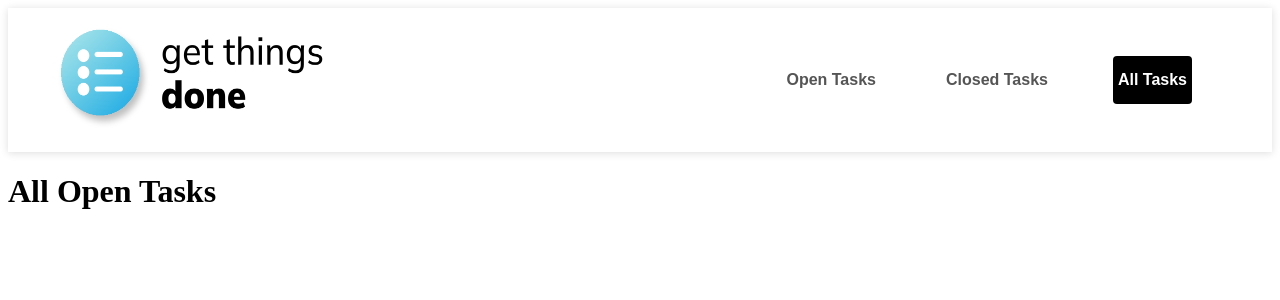
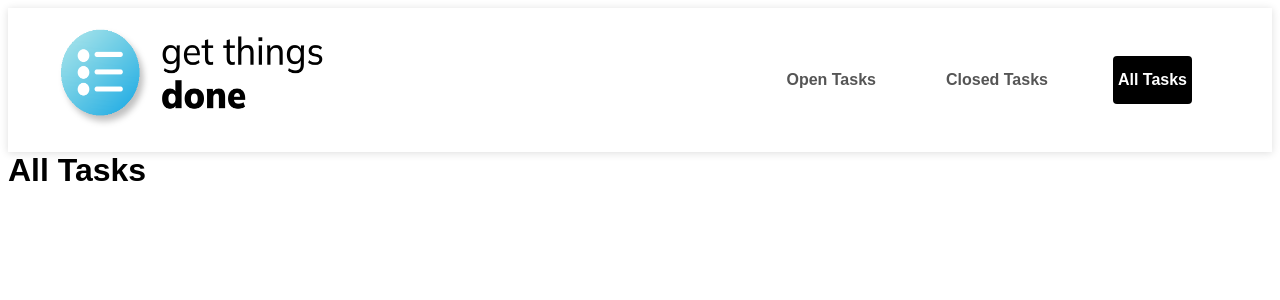
Before and after one commit to fahrican/get-things-done-web, a Vue app: page /all-tasks in a window 1280 px wide. Shown: the top 300 px of the page. Built offline with nearby package versions, Linux system fonts and the light colour scheme; no server answers.

Commit message:
Enable correct routing.

```diff
--- a/src/App.vue
+++ b/src/App.vue
@@ -18,16 +18,8 @@
       </ul>
     </nav>
   </header>
-  <OpenTasksView/>
+  <router-view/>
 </template>
-
-<script>
-import OpenTasksView from "@/views/OpenTasksView";
-
-export default {
-  components: {OpenTasksView}
-}
-</script>
 
 <style scoped>
 
```
